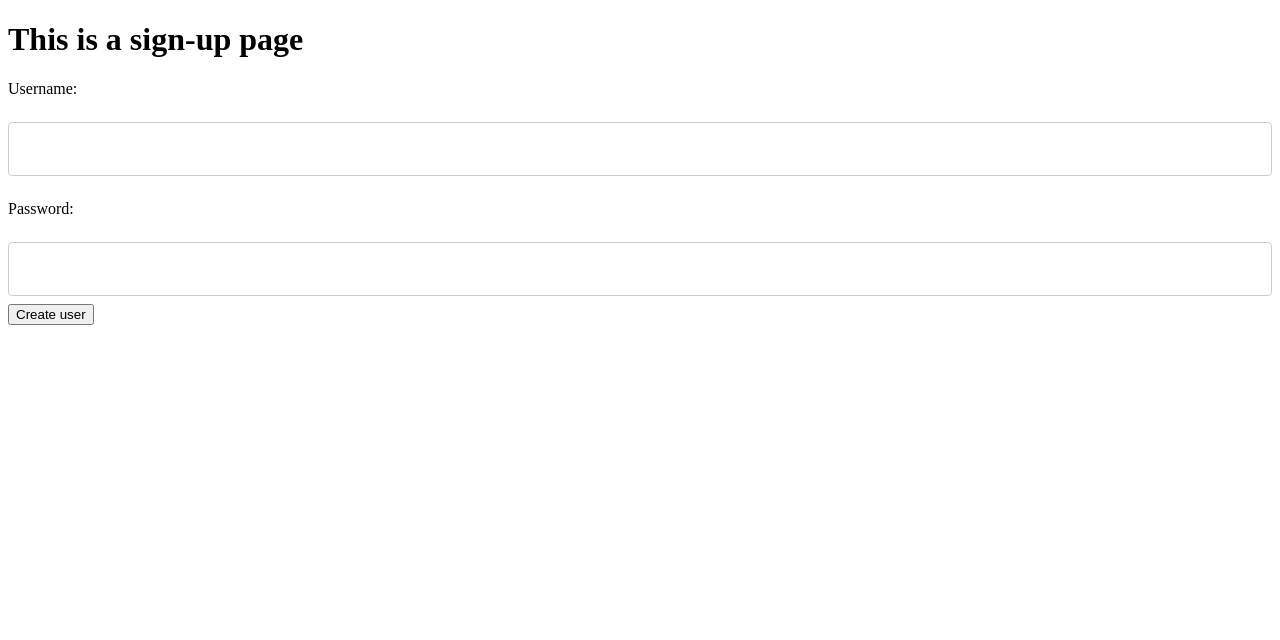
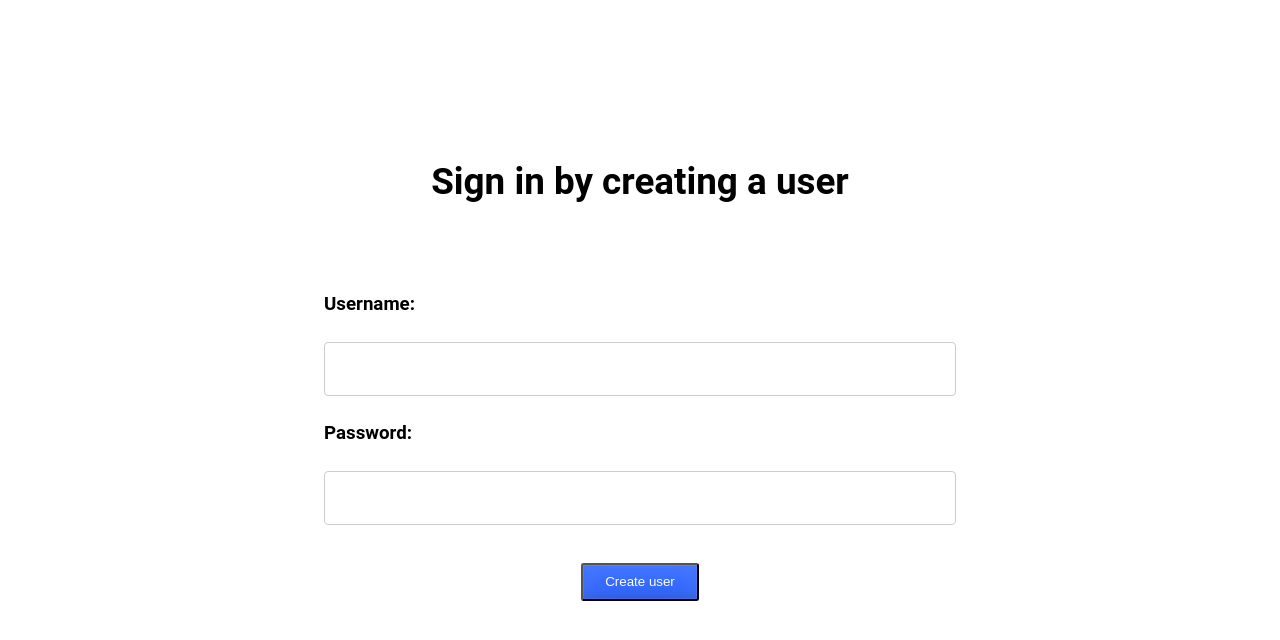
Before and after one commit to marcus-josendal/mock-exam, a React app: page /signup in a window 1280 px wide. Shown: the top 640 px of the page. Built offline with nearby package versions, Linux system fonts and the light colour scheme; no server answers.

Commit message:
Added some light css and set up test config file

```diff
--- a/public/style.css
+++ b/public/style.css
@@ -1,3 +1,7 @@
+body {
+    font-family: 'Roboto', sans-serif;
+}
+
 .headline-login {
     font-size: 2.5rem;
     align-self: center;
@@ -68,3 +72,41 @@
     font-size: 16px;
     resize: none;
 }
+
+.sign-login-container {
+    width: 50%;
+    margin: 20vh auto 0;
+    text-align: center;
+}
+
+.headline {
+    text-align: center;
+    margin-bottom: 90px;
+    font-size: 2.3rem;
+}
+
+.align-left {
+    text-align: left !important;
+}
+
+.standard-button {
+    margin-top: 30px;
+    padding:0.7em 1.7em;
+    border-radius:0.2em;
+    box-sizing: border-box;
+    text-decoration:none;
+    font-weight:400;
+    color:#FFFFFF;
+    background-color:#3369ff;
+    box-shadow:inset 0 -0.6em 1em -0.35em rgba(0,0,0,0.17),inset 0 0.6em 2em -0.3em rgba(255,255,255,0.15),inset 0 0 0em 0.05em rgba(255,255,255,0.12);
+    text-align:center;
+}
+.standard-button:active {
+    box-shadow:inset 0 0.6em 2em -0.3em rgba(0,0,0,0.15),inset 0 0 0em 0.05em rgba(255,255,255,0.12);
+}
+@media all and (max-width:30em){
+     a.button7{
+        display:block;
+        margin:0.4em auto;
+    }
+}
--- a/src/client/views/signup.jsx
+++ b/src/client/views/signup.jsx
@@ -14,16 +14,22 @@ export class SignUp extends React.Component {
 
     render () {
         return(
-            <div>
-                <h1>This is a sign-up page</h1>
+            <div className="sign-login-container">
+                <h1 className={"headline"}>Sign in by creating a user</h1>
 
-                <p>Username: </p>
-                <input className={"input-field"} type="text" value={this.state.username} onChange={value => this.updateUserName(value)}/>
+                <h3 className={"align-left"}>Username: </h3>
+                <input
+                    className={"input-field"}
+                    type="text" value={this.state.username}
+                    onChange={value => this.updateUserName(value)}/>
 
-                <p>Password: </p>
-                <input className={"input-field"} type="password" value={this.state.pw} onChange={value => this.updatePassword(value)}/>
+                <h3 className={"align-left"}>Password: </h3>
+                <input
+                    className={"input-field"}
+                    type="password" value={this.state.pw}
+                    onChange={value => this.updatePassword(value)}/>
 
-                <button onClick={this.signUp}>Create user</button>
+                <button className={"standard-button"} onClick={this.signUp}>Create user</button>
             </div>
         );
     }
```
Also changed, not shown: tests/jest-setup.js (added, +36 -0 lines), public/bundle.js.
